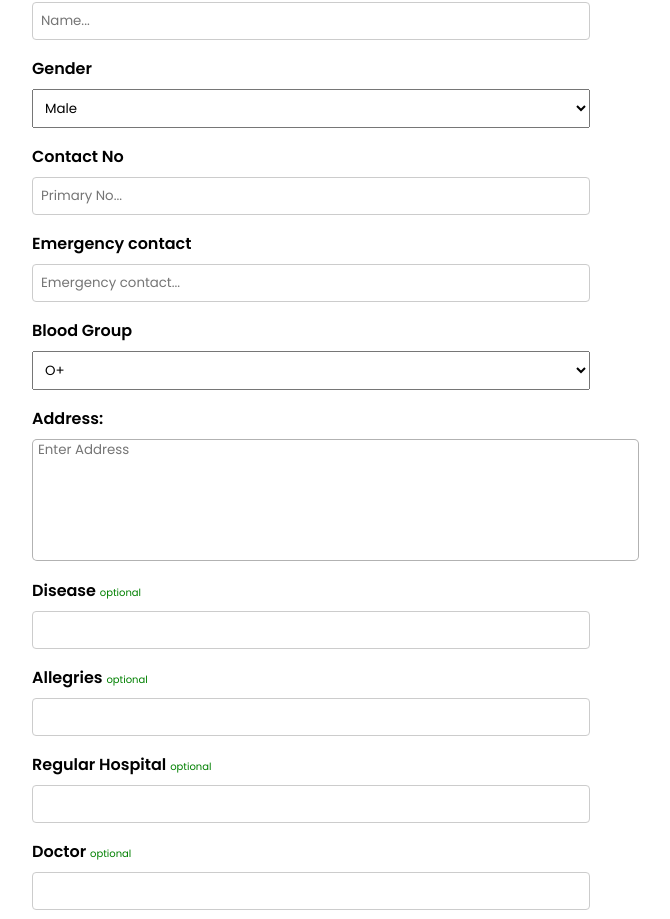
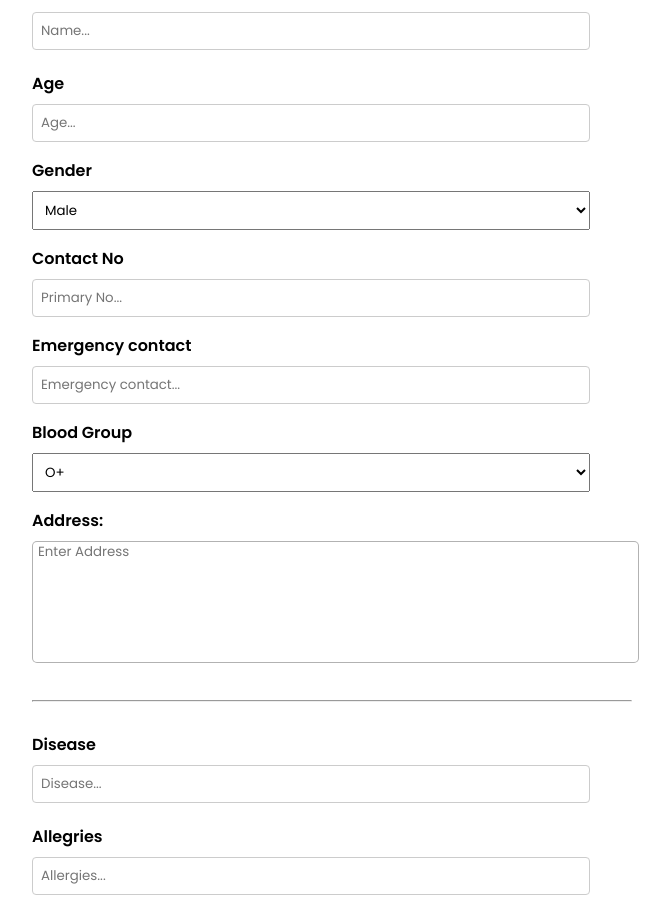
Before and after one commit to nxshanth13/scanhub-QR, a React (Create React App) app in the folder client/: page /generate in a window 1280 px wide. Shown: the part 348-1267 px from the top of the page, without its empty margins (308-978 px from the left). Built offline with nearby package versions, Linux system fonts and the light colour scheme; the HTML template or start-up script is replaced by a standard one.

Commit message:
Huge commit

```diff
--- a/client/src/QRCodeGenerator.js
+++ b/client/src/QRCodeGenerator.js
@@ -1,3 +1,4 @@
+
 // frontend/src/components/QRCodeGenerator.js
 
 import React, { useState } from 'react';
@@ -40,6 +41,11 @@ function QRCodeGenerator() {
           gender: gender,
           address: address,
           bloodGroup: bloodGroup,
+          disease: disease,
+          allergies: allergies,
+          regularHospital: regularHospital,
+          doctor: doctor,
+          age: age,
         },
       });
       console.log(response)
@@ -76,7 +82,7 @@ function QRCodeGenerator() {
       <NavbarMain />
       <div className='container'>
         <div className='header'>
-          <h1 style={{ textAlign: 'center', fontFamily: 'Arial' }}>QR Generator - Provide Details</h1>
+          <h1 style={{ textAlign: 'center', fontFamily:'Arial'}}>QR Generator - Provide Details</h1>
           <hr style={{ height: '2px', backgroundColor: 'black', border: 'none' }} />
         </div>
         <div style={{ marginTop: '5px' }}>
@@ -91,7 +97,7 @@ function QRCodeGenerator() {
             value={uniqueIdentifier}
             onChange={(e) => setUniqueIdentifier(e.target.value)}
           />
-          <button onClick={generateRandomString}>Random Generator</button>
+          <button onClick={generateRandomString} style={{padding:'7px 13px', border:'1px solid rgba(0,0,0,0.5)', cursor:'pointer', borderRadius:'15px'}}>Random Generator</button>
         </div>
         <div style={{ marginTop: '5px' }}>
           <label className="label" htmlFor="Name">
@@ -104,6 +110,20 @@ function QRCodeGenerator() {
             name="Name"
             value={personName}
             onChange={(e) => setPersonName(e.target.value)}
+          />
+        </div>
+
+        <div style={{ marginTop: '5px' }}>
+          <label className="label" htmlFor="Name">
+            Age
+          </label>
+          <input
+            className="input-field"
+            type="text"
+            placeholder="Age..."
+            name="Age"
+            value={age}
+            onChange={(e) => setAge(e.target.value)}
           />
         </div>
 
@@ -172,64 +192,70 @@ function QRCodeGenerator() {
             placeholder="Enter Address"
             value={address}
             rows={"6"}
-            style={{ width: "100%", resize: 'none', paddingLeft: '5px', border: '1px solid rgba(0,0,0,0.3)', borderRadius: '5px' }}
+            style={{width:"100%",resize:'none',paddingLeft:'5px',border:'1px solid rgba(0,0,0,0.3)',borderRadius:'5px'}}
             onChange={(e) => setAddress(e.target.value)}
           ></textarea>
         </div>
 
-        <div style={{ marginTop: "10px" }}>
-          <label className="label" htmlFor="Secondary">
-            Disease <span style={{ color: 'green', fontWeight: '400', fontSize: '10px' }}>optional</span>
+        <hr style={{margin:'30px 0'}} />
+
+        <div style={{ marginTop: '5px' }}>
+          <label className="label" htmlFor="Name">
+            Disease
           </label>
           <input
             className="input-field"
             type="text"
-            name="disease"
+            placeholder="Disease..."
+            name="Disease"
             value={disease}
             onChange={(e) => setDisease(e.target.value)}
           />
         </div>
 
-        <div>
-          <label className="label" htmlFor="Secondary">
-            Allegries <span style={{ color: 'green', fontWeight: '400', fontSize: '10px' }}>optional</span>
+        <div style={{ marginTop: '5px' }}>
+          <label className="label" htmlFor="Name">
+            Allegries
           </label>
           <input
             className="input-field"
             type="text"
-            name="allergies"
+            placeholder="Allergies..."
+            name="Allergies"
             value={allergies}
             onChange={(e) => setAllergies(e.target.value)}
           />
         </div>
 
-        <div>
-          <label className="label" htmlFor="Secondary">
-            Regular Hospital <span style={{ color: 'green', fontWeight: '400', fontSize: '10px' }}>optional</span>
+        <div style={{ marginTop: '5px' }}>
+          <label className="label" htmlFor="Name">
+            Regular Hospital
           </label>
           <input
             className="input-field"
             type="text"
-            name="regularHospital"
+            placeholder="Regular Hospital..."
+            name="RegularHospital"
             value={regularHospital}
             onChange={(e) => setRegularHospital(e.target.value)}
           />
         </div>
 
-        <div>
-          <label className="label" htmlFor="Secondary">
-            Doctor <span style={{ color: 'green', fontWeight: '400', fontSize: '10px' }}>optional</span>
+        <div style={{ marginTop: '5px' }}>
+          <label className="label" htmlFor="Name">
+            Regular Doctor
           </label>
           <input
             className="input-field"
             type="text"
-            name="doctor"
+            placeholder="Doctor..."
+            name="Doctor"
             value={doctor}
             onChange={(e) => setDoctor(e.target.value)}
           />
         </div>
 
-        <button className="button" type="button" style={{ marginTop: '20px' }} onClick={handleGenerateQRCode}>
+        <button className="button" type="button" style={{marginTop:'20px'}} onClick={handleGenerateQRCode}>
           Generate QR
         </button>
 
```
